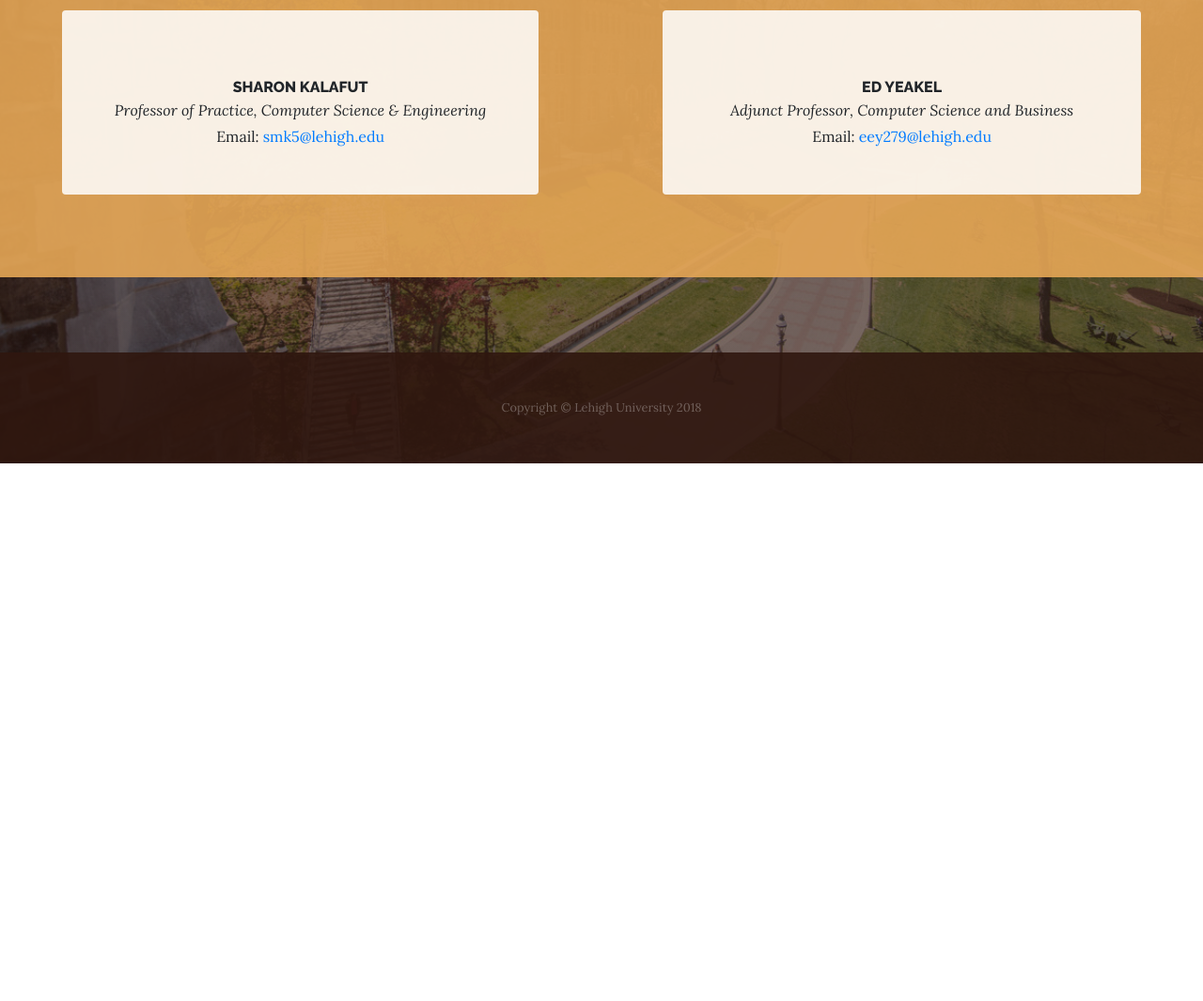
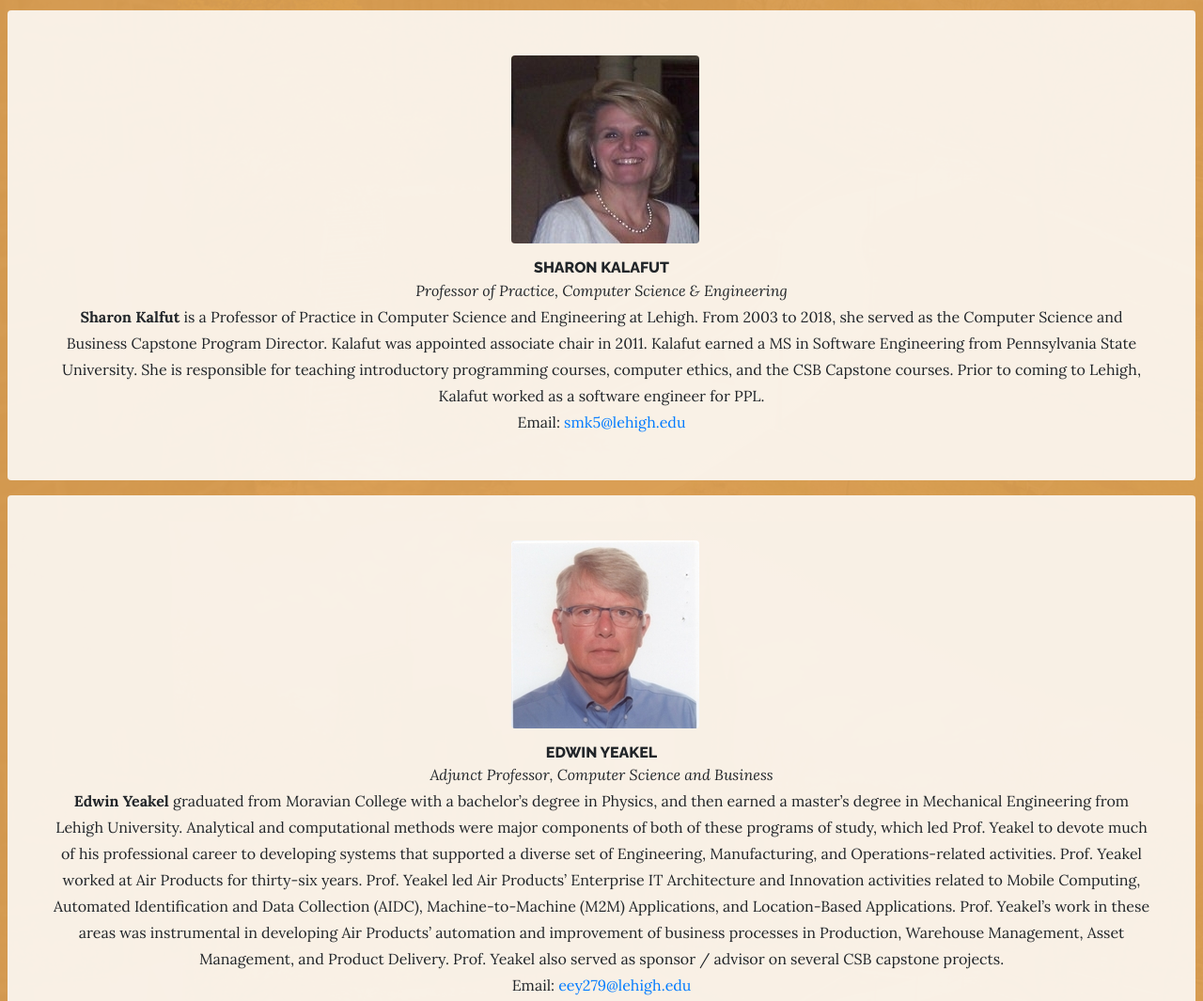
Before and after one commit to lehighcsbcapstone/Capstone-Splash-Page, a website: page about.html in a window 1280 px wide. Shown: the part 2008-3073 px from the top of the page at 94% size. Before the commit the page ends 2501 px from the top, so only its background shows below. Drawn offline with Linux system fonts and the light colour scheme.

Commit message:
final updates

```diff
--- a/about.html
+++ b/about.html
@@ -105,19 +105,24 @@
           </div>
           <div class="flex-column mx-auto">
             <div class="cta-inner text-center rounded">
+              <img class="img-fluid rounded about-heading-img mb-lg-3" src="img/kalafut.jpg" alt="">
               <h3 class="section-heading mb-auto">
                 <span class="section-heading-upper">Sharon Kalafut</span>
               </h3>
               <p class="mb-0 mx-2"><i>Professor of Practice, Computer Science & Engineering</i></p>
+              <p class ="mb-0 mx-0"><b>Sharon Kalfut</b> is a Professor of Practice in Computer Science and Engineering at Lehigh. From 2003 to 2018, she served as the Computer Science and Business Capstone Program Director.
+                Kalafut was appointed associate chair in 2011. Kalafut earned a MS in Software Engineering from Pennsylvania State University. She is responsible for teaching introductory programming courses, computer ethics, and the CSB Capstone courses. Prior to coming to Lehigh, Kalafut worked as a software engineer for PPL.</p>
               <p class="mb-0 mx-2">Email: <a href="mailto:smk5@lehigh.edu">smk5@lehigh.edu</a></p>
             </div>
           </div>
           <div class="flex-column mx-auto">
             <div class="cta-inner text-center rounded">
+              <img class="img-fluid rounded about-heading-img mb-lg-3" src="img/yeakel.jpg" alt="">
               <h3 class="section-heading mb-auto">
-                <span class="section-heading-upper">Ed Yeakel</span>
+                <span class="section-heading-upper">Edwin Yeakel</span>
               </h3>
               <p class="mb-0 mx-4"><i>Adjunct Professor, Computer Science and Business</i></p>
+              <p class ="mb-0 mx-0"><b>Edwin Yeakel</b> graduated from Moravian College with a bachelor’s degree in Physics, and then earned a master’s degree in Mechanical Engineering from Lehigh University.  Analytical and computational methods were major components of both of these programs of study, which led Prof. Yeakel to devote much of his professional career to developing systems that supported a diverse set of Engineering, Manufacturing, and Operations-related activities.  Prof. Yeakel worked at Air Products for thirty-six years.  Prof. Yeakel led Air Products’ Enterprise IT Architecture and Innovation activities related to Mobile Computing, Automated Identification and Data Collection (AIDC), Machine-to-Machine (M2M) Applications, and Location-Based Applications.  Prof. Yeakel’s work in these areas was instrumental in developing Air Products’ automation and improvement of business processes in Production, Warehouse Management, Asset Management, and Product Delivery.  Prof. Yeakel also served as sponsor / advisor on several CSB capstone projects.</p>
               <p class="mb-0">Email: <a href="mailto:mae5@lehigh.edu">eey279@lehigh.edu</a></p>
             </div>
           </div>
```
Also changed, not shown: index.html (+6 -4 lines), img/kalafut.jpg (added), img/yeakel.jpg (added), 1 other file.
